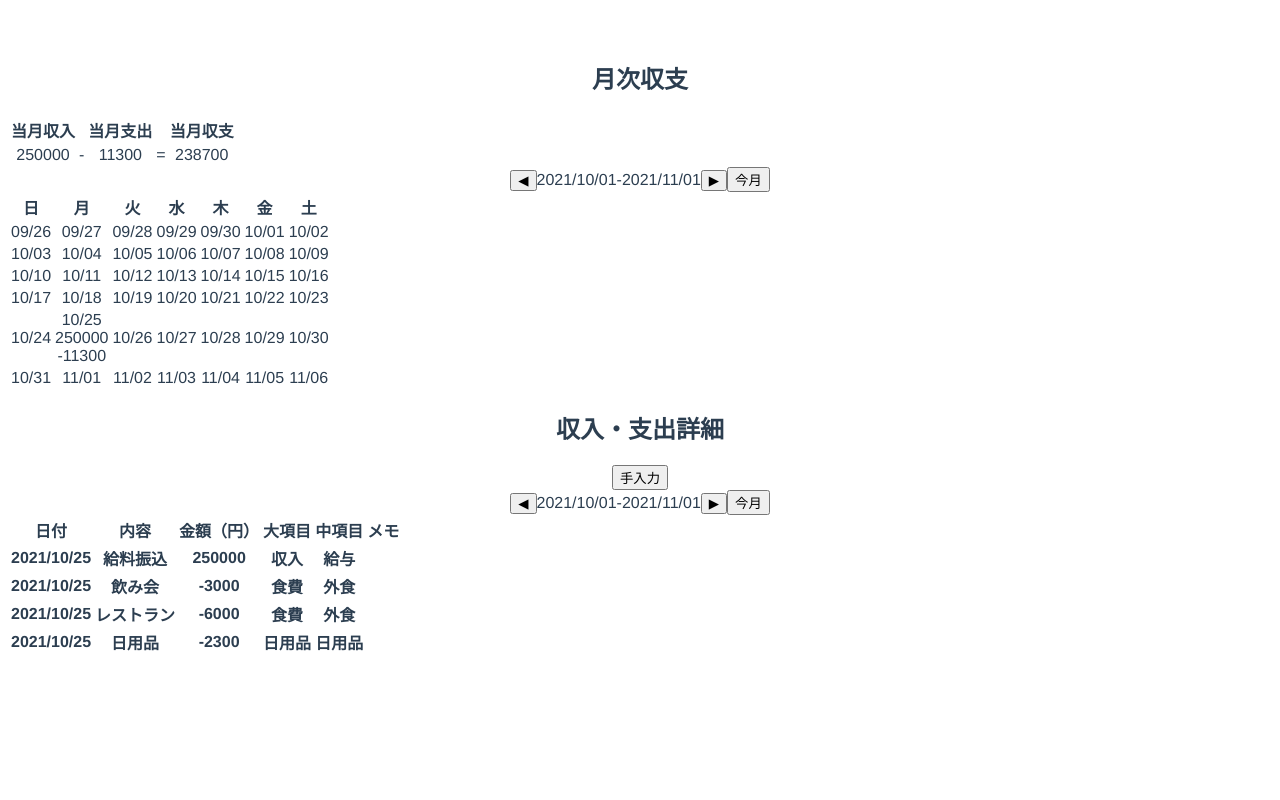
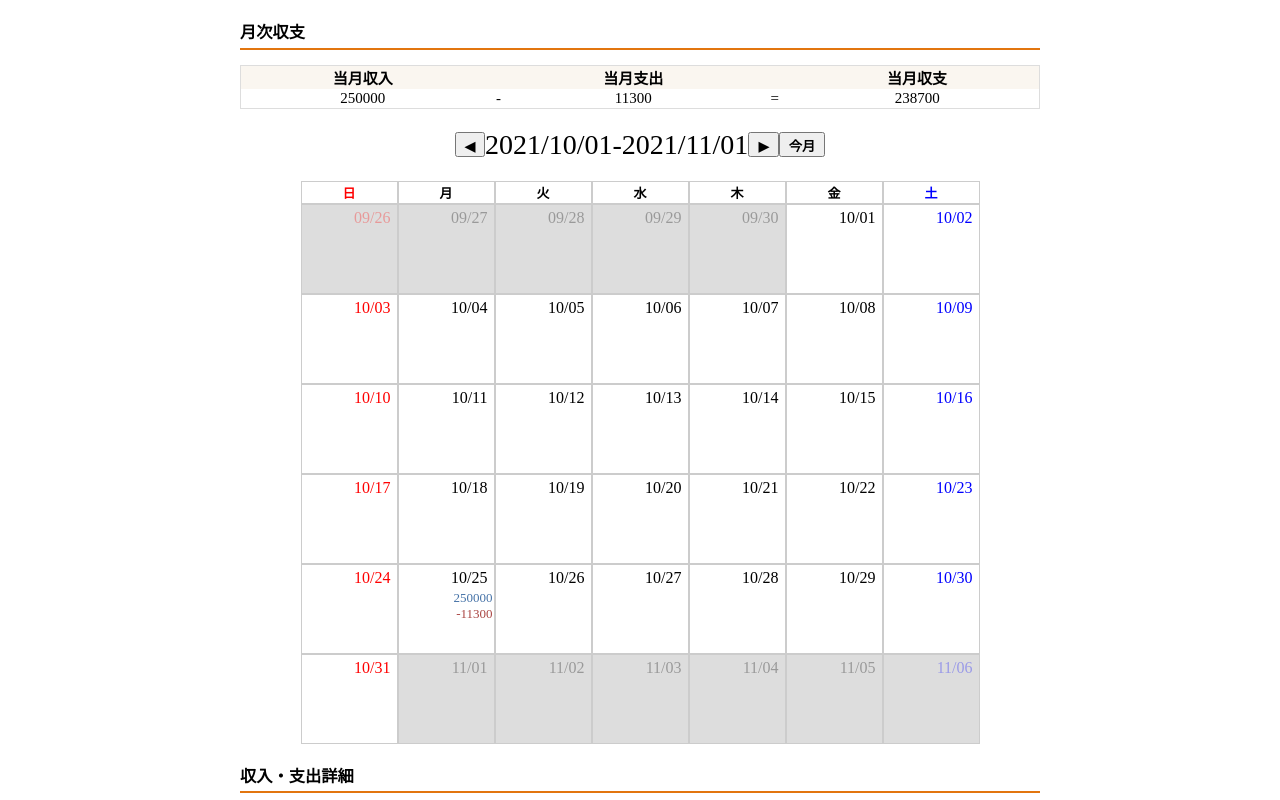
Before and after one commit to 44x1carbon/vue-expenses, a Vue app: page / in a window 1280 px wide. Shown: the top 800 px of the page. Built offline with nearby package versions, Linux system fonts and the light colour scheme.

Commit message:
スタイル適用

```diff
--- a/src/App.vue
+++ b/src/App.vue
@@ -1,9 +1,11 @@
 <template>
-  <div id="app">
+  <div id="app" class="container">
     <section>
-      <h2>月次収支</h2>
+      <h2 class="heading2">月次収支</h2>
       <div>
+        <div class="monthly-total">
           <table>
+            <thead>
               <tr>
                 <th>当月収入</th>
                 <th></th>
@@ -11,6 +13,8 @@
                 <th></th>
                 <th>当月収支</th>
               </tr>
+            </thead>
+            <tbody>
               <tr>
                 <td>{{ currentMonthIncome }}</td>
                 <td>-</td>
@@ -18,27 +22,34 @@
                 <td>=</td>
                 <td>{{ currentMonthIncomeExpenses }}</td>
               </tr>
+            </tbody>
           </table>
+        </div>
 
         <div>
-          <div>
-            <button @click="prevMonth">◀︎</button>
+          <div class="month-controller">
+            <button @click="prevMonth" class="month-button">◀︎</button>
+            <span class="month-range">
               <span>{{ displayDateRange[0].format("YYYY/MM/DD") }}</span>
               <span>-</span>
               <span>{{ displayDateRange[1].format("YYYY/MM/DD") }}</span>
-            <button @click="nextMonth">▶︎</button>
-            <button @click="nowMonth">今月</button>
+            </span>
+            <button @click="nextMonth" class="month-button">▶︎</button>
+            <button @click="nowMonth" class="month-button">今月</button>
           </div>
+          <div class="month-calender">
             <table>
+              <thead>
                 <tr>
-              <th>日</th>
+                  <th class="sun">日</th>
                   <th>月</th>
                   <th>火</th>
                   <th>水</th>
                   <th>木</th>
                   <th>金</th>
-              <th>土</th>
+                  <th class="sat">土</th>
                 </tr>
+              </thead>
               <tbody>
                 <tr v-for="(row, i) in calendar" :key="i">
                   <td
@@ -46,9 +57,14 @@
                     :key="j"
                     :class="{ 'current-month': col.isCurrentMonth }"
                   >
-                  <div>{{ col.date.format("MM/DD") }}</div>
-                  <div v-if="col.totalIncome !== 0">{{ col.totalIncome }}</div>
-                  <div v-if="col.totalExpenses !== 0">
+                    <div class="day-text">{{ col.date.format("MM/DD") }}</div>
+                    <div v-if="col.totalIncome !== 0" class="total-income-text">
+                      {{ col.totalIncome }}
+                    </div>
+                    <div
+                      v-if="col.totalExpenses !== 0"
+                      class="total-expenses-text"
+                    >
                       {{ col.totalExpenses }}
                     </div>
                   </td>
@@ -57,20 +73,23 @@
             </table>
           </div>
         </div>
+      </div>
     </section>
     <section>
-      <h2>収入・支出詳細</h2>
+      <h2 class="heading2">収入・支出詳細</h2>
       <div>
-        <button @click="isModalShow = true">手入力</button>
-        <div>
-          <button @click="prevMonth">◀︎</button>
+        <button @click="isModalShow = true" class="input-button">手入力</button>
+        <div class="month-controller">
+          <button @click="prevMonth" class="month-button">◀︎</button>
+          <span class="month-range">
             <span>{{ displayDateRange[0].format("YYYY/MM/DD") }}</span>
             <span>-</span>
             <span>{{ displayDateRange[1].format("YYYY/MM/DD") }}</span>
-          <button @click="nextMonth">▶︎</button>
-          <button @click="nowMonth">今月</button>
+          </span>
+          <button @click="nextMonth" class="month-button">▶︎</button>
+          <button @click="nowMonth" class="month-button">今月</button>
         </div>
-        <table>
+        <table class="month-detail">
           <tr>
             <th>日付</th>
             <th>内容</th>
@@ -80,12 +99,12 @@
             <th>メモ</th>
           </tr>
           <tr v-for="row in incomeExpensesDetailsData" :key="row.id">
-            <th>{{ row.date }}</th>
-            <th>{{ row.content }}</th>
-            <th>{{ row.amount }}</th>
-            <th>{{ row.largeCategory }}</th>
-            <th>{{ row.middleCategory }}</th>
-            <th>{{ row.memo }}</th>
+            <td>{{ row.date }}</td>
+            <td>{{ row.content }}</td>
+            <td>{{ row.amount }}</td>
+            <td>{{ row.largeCategory }}</td>
+            <td>{{ row.middleCategory }}</td>
+            <td>{{ row.memo }}</td>
           </tr>
         </table>
       </div>
@@ -94,42 +113,64 @@
       <div class="modal-overlay" @click="isModalShow = false"></div>
       <div class="modal">
         <div class="modal-header">
-          <h2 class="model-title">家計簿入力</h2>
-          <button class="modal-close" @click="isModalShow = false">×</button>
-        </div>
-        <div class="tabs">
-          <div class="tab" @click="modalTab = '支出'">支出</div>
-          <div class="tab" @click="modalTab = '収入'">収入</div>
+          <h2 class="modal-title">家計簿入力<button class="modal-close" @click="isModalShow = false">×</button></h2>
         </div>
         <div class="modal-contents">
+          <div class="tabs">
+            <div
+              class="tab expenses"
+              @click="modalTab = '支出'"
+              :class="modalTab == '支出' ? 'active' : ''"
+            >
+              支出
+            </div>
+            <div
+              class="tab income"
+              @click="modalTab = '収入'"
+              :class="modalTab == '収入' ? 'active' : ''"
+            >
+              収入
+            </div>
+          </div>
           <div v-if="modalTab == '支出'">
-            <table>
+            <table class="form-table expenses">
               <tr>
                 <th>日付</th>
                 <td><input type="date" v-model="expensesInput.date" /></td>
               </tr>
               <tr>
                 <th>支出金額</th>
-                <td>-<input type="number" v-model="expensesInput.amount" />円</td>
+                <td>
+                  <div class="input-amount">
+                    <span>-</span
+                    ><input type="number" v-model="expensesInput.amount" /><span
+                      >円</span
+                    >
+                  </div>
+                </td>
               </tr>
               <tr>
                 <th>項目</th>
-                <td>
+                <td class="input-category">
                   <select v-model="expensesInput.largeCategory">
                     <option
                       v-for="category in Object.keys(expensesCategory)"
                       :key="category"
                       :value="category"
-                      >{{ category }}</option
                     >
+                      {{ category }}
+                    </option>
                   </select>
                   <select v-model="expensesInput.middleCategory">
                     <option
-                      v-for="category in expensesCategory[expensesInput.largeCategory]"
+                      v-for="category in expensesCategory[
+                        expensesInput.largeCategory
+                      ]"
                       :key="category"
                       :value="category"
-                      >{{ category }}</option
                     >
+                      {{ category }}
+                    </option>
                   </select>
                   <input
                     type="text"
@@ -140,36 +181,47 @@
               </tr>
             </table>
 
-            <button @click="saveExpenses">保存する</button>
+            <button @click="saveExpenses" class="save-button">保存する</button>
           </div>
           <div v-if="modalTab == '収入'">
-            <table>
+            <table class="form-table income">
               <tr>
                 <th>日付</th>
                 <td><input type="date" v-model="incomeInput.date" /></td>
               </tr>
               <tr>
                 <th>収入金額</th>
-                <td>+<input type="number" v-model="incomeInput.amount" />円</td>
+                <td>
+                  <div class="input-amount">
+                    <span>+</span
+                    ><input type="number" v-model="incomeInput.amount" /><span
+                      >円</span
+                    >
+                  </div>
+                </td>
               </tr>
               <tr>
                 <th>項目</th>
-                <td>
+                <td class="input-category">
                   <select v-model="incomeInput.largeCategory">
                     <option
                       v-for="category in Object.keys(incomeCategory)"
                       :key="category"
                       :value="category"
-                      >{{ category }}</option
                     >
+                      {{ category }}
+                    </option>
                   </select>
                   <select v-model="incomeInput.middleCategory">
                     <option
-                      v-for="category in incomeCategory[incomeInput.largeCategory]"
+                      v-for="category in incomeCategory[
+                        incomeInput.largeCategory
+                      ]"
                       :key="category"
                       :value="category"
-                      >{{ category }}</option
                     >
+                      {{ category }}
+                    </option>
                   </select>
                   <input
                     type="text"
@@ -180,7 +232,7 @@
               </tr>
             </table>
 
-            <button @click="saveIncome">保存する</button>
+            <button @click="saveIncome" class="save-button">保存する</button>
           </div>
         </div>
       </div>
@@ -245,14 +297,14 @@ export default {
         .millisecond(0)
     },
     findIncomeByDate (date) {
-      return this.incomeExpensesData.filter(item => {
+      return this.incomeExpensesData.filter((item) => {
         return (
           item.type === '収入' && dayjs(item.date, 'YYYY/MM/DD').isSame(date)
         )
       })
     },
     findExpensesByDate (date) {
-      return this.incomeExpensesData.filter(item => {
+      return this.incomeExpensesData.filter((item) => {
         return (
           item.type === '支出' && dayjs(item.date, 'YYYY/MM/DD').isSame(date)
         )
@@ -290,7 +342,7 @@ export default {
             dayjs(a.date, 'YYYY/MM/DD').unix()
           )
         })
-        .filter(item => {
+        .filter((item) => {
           return dayjs(item.date, 'YYYY/MM/DD').isBetween(
             this.displayDateRange[0],
             this.displayDateRange[1]
@@ -307,7 +359,7 @@ export default {
     // 表示している期間の合計収入
     currentMonthIncome () {
       let totalIncome = 0
-      this.incomeExpensesDetailsData.forEach(item => {
+      this.incomeExpensesDetailsData.forEach((item) => {
         if (item.type === '収入') {
           totalIncome += item.amount
         }
@@ -318,7 +370,7 @@ export default {
     // 表示している期間の合計支出
     currentMonthExpenses () {
       let totalExpenses = 0
-      this.incomeExpensesDetailsData.forEach(item => {
+      this.incomeExpensesDetailsData.forEach((item) => {
         if (item.type === '支出') {
           totalExpenses += item.amount
         }
@@ -366,12 +418,371 @@ export default {
 </script>
 
 <style>
-#app {
-  font-family: "Avenir", Helvetica, Arial, sans-serif;
-  -webkit-font-smoothing: antialiased;
-  -moz-osx-font-smoothing: grayscale;
+body {
+  font-size: 13px;
+}
+
+.heading2 {
+  font-size: 125%;
+  font-weight: bold;
+  line-height: 170%;
+  border-bottom: 2px solid #e2750f;
+  margin: 20px 0 15px;
+}
+
+.monthly-total table {
+  border: 1px #ddd solid;
+  width: 100%;
+  font-size: 15px;
   text-align: center;
-  color: #2c3e50;
-  margin-top: 60px;
+  max-width: 100%;
+  background-color: transparent;
+  border-collapse: collapse;
+  border-spacing: 0;
+}
+
+.monthly-total table th {
+  background-color: #faf6f0;
+}
+
+.month-controller {
+  margin: 20px auto;
+  width: fit-content;
+}
+
+.month-range {
+  text-align: center;
+  font-size: 28px;
+  position: relative;
+  width: 407px;
+  vertical-align: middle;
+}
+
+.month-button {
+  height: 1.9em;
+  line-height: 1.9em;
+  padding: 0 0.6em;
+  font-weight: bold;
+  display: inline-block;
+  vertical-align: middle;
+}
+
+.sun {
+  color: red;
+}
+
+.sat {
+  color: blue;
+}
+
+.month-calender {
+  margin: 0 auto;
+  width: fit-content;
+}
+
+.month-calender th {
+  text-align: center;
+}
+
+.month-calender td {
+  text-align: right;
+  height: 86px;
+}
+
+.month-calender table {
+  border-spacing: 0px;
+}
+
+.month-calender td:nth-child(1) .day-text {
+  color: red;
+}
+
+.month-calender td:nth-child(7) .day-text {
+  color: blue;
+}
+
+.month-calender td:not(.current-month) {
+  background-color: #dddddd;
+}
+
+.month-calender td:not(.current-month) .day-text {
+  opacity: 0.3;
+}
+
+.total-income-text {
+  color: #4572a7;
+}
+
+.total-expenses-text {
+  color: #aa4643;
+}
+
+.day-text {
+  padding: 0 2px;
+  font-size: 16px;
+  margin: 3px;
+}
+
+.month-calender th,
+.month-calender td {
+  width: 93px;
+  border: 1px solid #ccc;
+  vertical-align: top;
+}
+
+.month-detail {
+  border: 1px solid #eeeeee;
+  width: 100%;
+  border-spacing: 0;
+}
+.month-detail th {
+  background-color: #f9f6f0;
+  white-space: nowrap;
+  text-align: center;
+  border: 1px solid #eeeeee;
+  border-right: none;
+  padding: 5px;
+}
+
+.month-detail td {
+  background-color: #ffffff;
+  border-collapse: collapse;
+  border: 1px solid #eeeeee;
+  padding: 5px;
+}
+
+.container {
+  width: 800px;
+  margin: 0 auto;
+  margin-bottom: 100px;
+}
+
+.input-button {
+  background: #ef7f1a;
+  padding: 5px 20px;
+  width: 140px;
+  color: #fff;
+  text-shadow: 0 -1px 0 rgb(0 0 0 / 25%);
+  border-color: rgba(0, 0, 0, 0.1) rgba(0, 0, 0, 0.1) rgba(0, 0, 0, 0.25);
+  font-size: 13px;
+  line-height: 18px;
+  text-align: center;
+  border-radius: 4px;
+  margin-left: auto;
+  display: block;
+  cursor: pointer;
+}
+
+.modal-overlay {
+  position: fixed;
+  top: 0;
+  right: 0;
+  bottom: 0;
+  left: 0;
+  z-index: 1040;
+  background-color: #000;
+  width: 100vw;
+  height: 100vh;
+  opacity: 0.8;
+}
+
+.modal {
+  position: fixed;
+  width: 500px;
+  height: fit-content;
+  top: 0;
+  right: 0;
+  bottom: 0;
+  left: 0;
+  z-index: 1050;
+  background-color: #fff;
+  margin: auto;
+  border: 1px solid rgba(0, 0, 0, 0.3);
+  border-radius: 6px;
+  box-shadow: 0 3px 7px rgb(0 0 0 / 30%);
+}
+
+.modal-header {
+  padding: 9px 15px;
+  border-bottom: 1px solid #eee;
+}
+
+.modal-contents {
+  padding: 15px;
+}
+
+.tabs {
+  display: flex;
+}
+
+.tab {
+  flex: 1;
+  text-align: center;
+  font-size: 15px;
+  padding: 20px 0;
+  cursor: pointer;
+  border-bottom: none;
+  border-bottom: 1px solid #e5e5e5;
+}
+
+.tab:not(:last-child) {
+  border-right: 1px solid #e5e5e5;
+}
+
+.tab.active {
+  border-bottom: none;
+}
+
+.form-table {
+  border-top: 1px solid;
+  width: 100%;
+  border-spacing: 0;
+  margin: 20px 0;
+}
+
+.form-table th {
+  border-right: solid 1px #eee !important;
+}
+
+.form-table th,
+.form-table td {
+  border-bottom: 1px solid;
+  padding: 15px;
+}
+
+.expenses.form-table {
+  border-color: #f0c0bf;
+}
+
+.expenses.form-table th,
+.expenses.form-table td {
+  border-color: #f0c0bf;
+}
+
+.expenses.form-table th {
+  color: #cb5552;
+  font-weight: normal;
+}
+
+.income.form-table {
+  border-color: #b0d2e4;
+}
+
+.income.form-table th,
+.income.form-table td {
+  border-color: #b0d2e4;
+}
+
+.income.form-table th {
+  color: #3185b0;
+  font-weight: normal;
+}
+
+.tab.income {
+  color: #3185b0;
+}
+
+.tab.income::before {
+  content: "+";
+  color: #fff;
+  font-weight: bold;
+  background-color: #3185b0;
+  width: 20px;
+  height: 20px;
+  line-height: 20px;
+  display: inline-block;
+  border-radius: 50%;
+  margin-right: 5px;
+}
+
+.tab.expenses {
+  color: #cb5552;
+}
+
+.tab.expenses::before {
+  content: "-";
+  color: #fff;
+  font-weight: bold;
+  background-color: #ca5452;
+  width: 20px;
+  height: 20px;
+  line-height: 20px;
+  display: inline-block;
+  border-radius: 50%;
+  margin-right: 5px;
+}
+
+.input-amount span:nth-of-type(1) {
+  border-radius: 4px 0 0 4px;
+  display: inline-block;
+  width: auto;
+  height: 18px;
+  min-width: 16px;
+  padding: 4px 5px;
+  font-size: 13px;
+  font-weight: normal;
+  line-height: 18px;
+  text-align: center;
+  text-shadow: 0 1px 0 #fff;
+  background-color: #eee;
+  border: 1px solid #ccc;
+}
+
+.input-amount span:nth-of-type(2) {
+  border-radius: 0 4px 4px 0;
+  display: inline-block;
+  width: auto;
+  height: 18px;
+  min-width: 16px;
+  padding: 4px 5px;
+  font-size: 13px;
+  font-weight: normal;
+  line-height: 18px;
+  text-align: center;
+  text-shadow: 0 1px 0 #fff;
+  background-color: #eee;
+  border: 1px solid #ccc;
+}
+
+.input-amount input {
+  height: 18px;
+  padding: 4px 6px;
+  line-height: 18px;
+  color: #555;
+  border: 1px solid #ccc;
+}
+
+.input-category > * {
+  display: block;
+}
+
+.input-category > *:not(:last-child) {
+  margin-bottom: 10px;
+}
+
+.save-button {
+  background: #4fbb4f;
+  cursor: pointer;
+  width: 120px;
+  height: 33px;
+  display: block;
+  margin: 0 auto;
+  color: #fff;
+  border: 1px solid #ccc;
+  border-radius: 4px;
+}
+
+.modal-title {
+  display: flex;
+  justify-content: space-between;
+}
+
+.modal-close {
+  display: inline-block;
+  border: none;
+  background-color: transparent;
+  font-weight: bold;
+  font-size: 17px;
+  color: #999;
 }
 </style>
```
Lines whose indentation alone changed are shown as unchanged.
